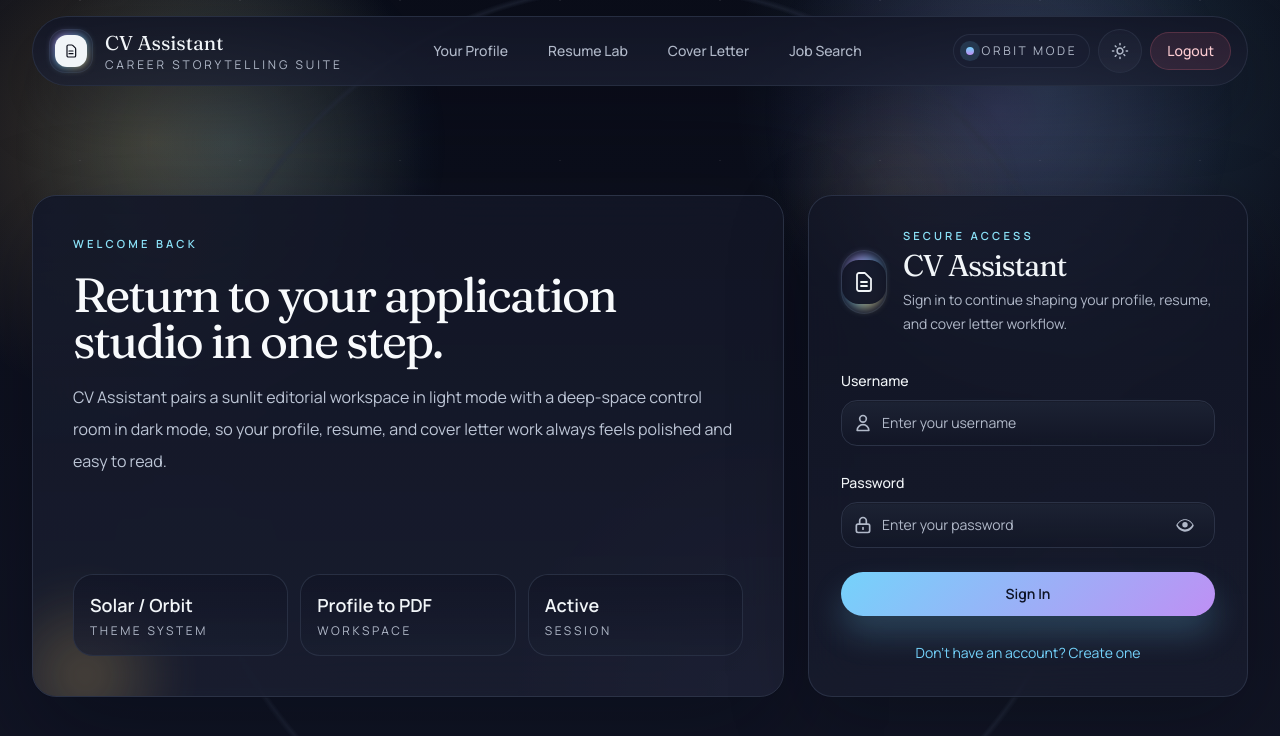
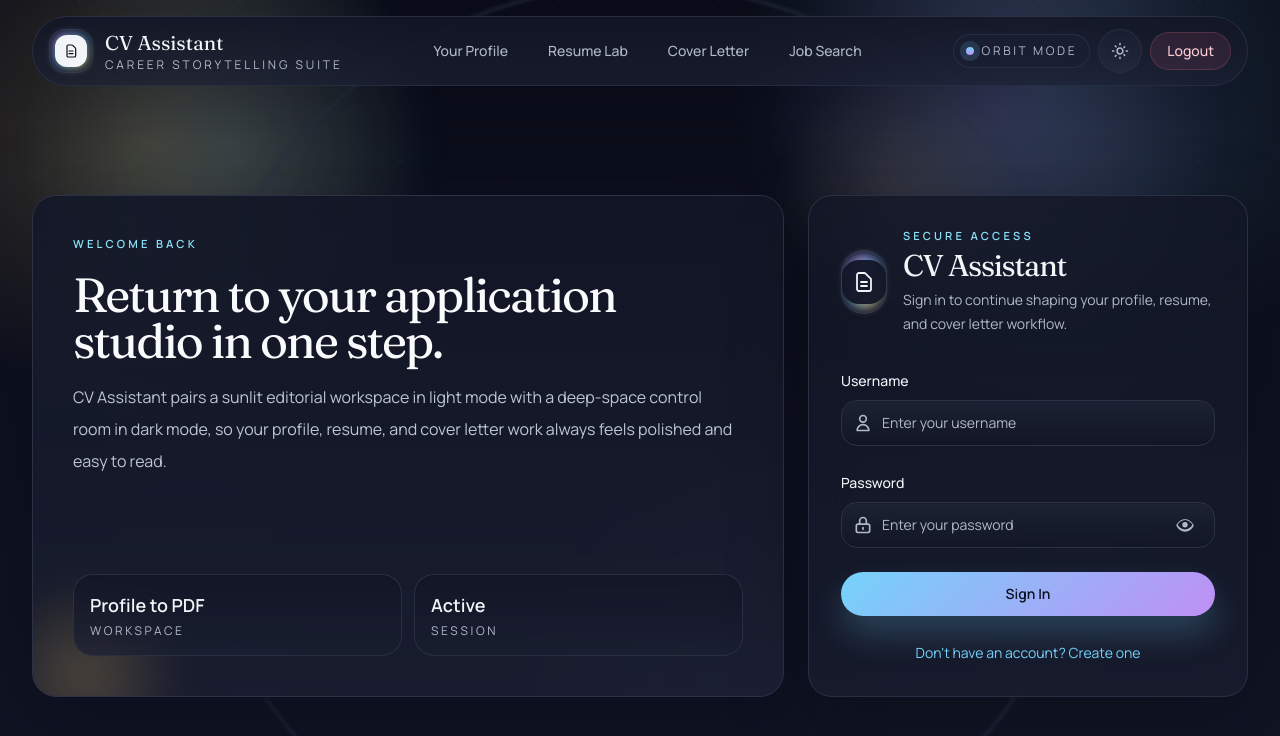
Before and after one commit to Lelekhoa1812/CVA, a Next.js app in the folder cv-assistant/: page /login in a window 1280 px wide. Shown: the top 736 px of the page. Built offline with nearby package versions, Linux system fonts and the light colour scheme.

Commit message:
fix bugs

```diff
--- a/cv-assistant/src/app/login/page.tsx
+++ b/cv-assistant/src/app/login/page.tsx
@@ -68,9 +68,8 @@ export default function LoginPage() {
               </div>
             </div>
 
-            <div className="grid gap-3 sm:grid-cols-3">
+            <div className="grid gap-3 sm:grid-cols-2">
               {[
-                { label: "Theme system", value: "Solar / Orbit" },
                 { label: "Workspace", value: "Profile to PDF" },
                 { label: "Session", value: isRegister ? "New" : "Active" },
               ].map((item) => (
```
